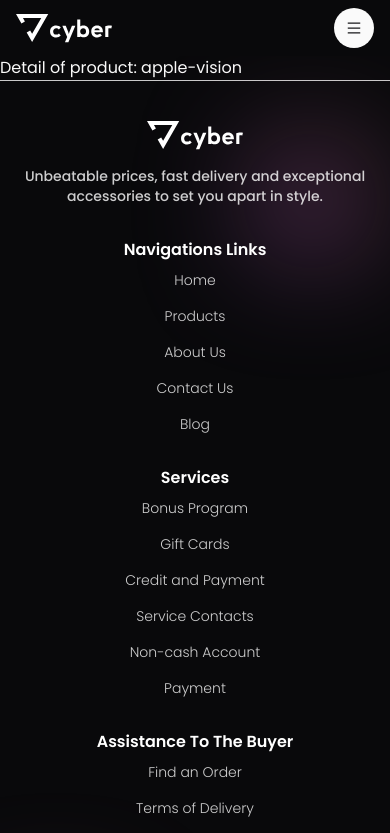
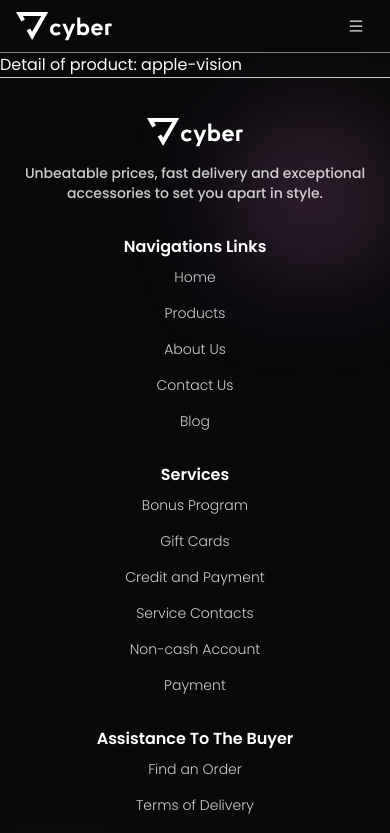
Before and after one commit to 01Barthez/Iphone-Cameroon, a React (Vite) app: page /products/apple-vision in a window 390 px wide. Shown: the top 833 px of the page. Built offline with nearby package versions, Linux system fonts and the light colour scheme.

Commit message:
fix: Update navbar

```diff
--- a/src/components/custom/TopSeller.tsx
+++ b/src/components/custom/TopSeller.tsx
@@ -17,7 +17,7 @@ const TopSeller: React.FC = () => {
       >
         <SwiperSlide>
           <CardTopSeller
-            img="/src/assets/images/Macbook.svg"
+            img="/src/assets/images/Macboo.svg"
             name="Popular Products"
             description="iPad combines a magnificent 10.2-inch Retina display, incredible performance, multitasking and ease of use."
             url="/products/category/news"
--- a/src/components/custom/utils/NewsletterForm.tsx
+++ b/src/components/custom/utils/NewsletterForm.tsx
@@ -56,7 +56,7 @@ const NewsletterForm: React.FC = () => {
                           minLength={5}
                           maxLength={75}
                           autoComplete="off"
-                          className="w-full max-w-[50rem] md:max-w-full px-2 md:px-4 py-1 md:py-2 border-none focus:border-none focus:outline-none focus-visible:outline-none focus-visible:border-none text-sm md:text-base placeholder:text-sm md:placeholder:text-base"
+                          className="w-full max-w-[50rem] md:max-w-full text-footer/95 px-2 md:px-4 py-1 md:py-2 border-none focus:border-none focus:outline-none focus-visible:outline-none focus-visible:border-none text-sm md:text-base placeholder:text-sm md:placeholder:text-base"
                           {...field}
                         />
                       </FormControl>
--- a/src/layouts/navbar/Navbar.tsx
+++ b/src/layouts/navbar/Navbar.tsx
@@ -4,7 +4,7 @@ import DownNavbar from './DownNavbar'
 
 const Navbar: React.FC = () => {
   return (
-    <nav className='sticky top-0 left-0 z-50'>
+    <nav className='sticky top-0 left-0 z-50 border-b border-foreground/50 md:border-none'>
       <UpNavbar />
       <DownNavbar />
     </nav>
--- a/src/layouts/navbar/UpNavbar.tsx
+++ b/src/layouts/navbar/UpNavbar.tsx
@@ -102,9 +102,9 @@ const UpNavbar: React.FC = () => {
         </div>
 
         {/* Menu button, for small screens */}
-        <div className="block md:hidden">
-          <Button className="w-auto h-auto shadow-none border-none text-xl p-3 hover:bg-foreground/10 rounded-full duration-200">
-            <AiOutlineMenu />
+        <div className="block md:hidden group">
+          <Button className="w-auto h-auto shadow-none border-none p-2.5 rounded-lg bg-transparent group-hover:bg-foreground/15 text-foreground/95 group-hover:text-foreground duration-200">
+            <AiOutlineMenu size={32}/>
           </Button>
         </div>
       </div>
--- a/src/pages/home/Home.tsx
+++ b/src/pages/home/Home.tsx
@@ -23,15 +23,15 @@ const Home: React.FC = () => {
             {/* App Comoments */}
             <>
                 <Hero />
-                 <BestProducts />
-               <BrowseByCategory />
+                <BestProducts />
+                <BrowseByCategory />
                 <SomeProducts />
                 <TopSeller />
                 <DiscountProduct />
                 <HomeBanner />
                 <Testimonies />
                 <Newsletter />
-                <Benefits/>
+                <Benefits />
             </>
         </>
     )
```
